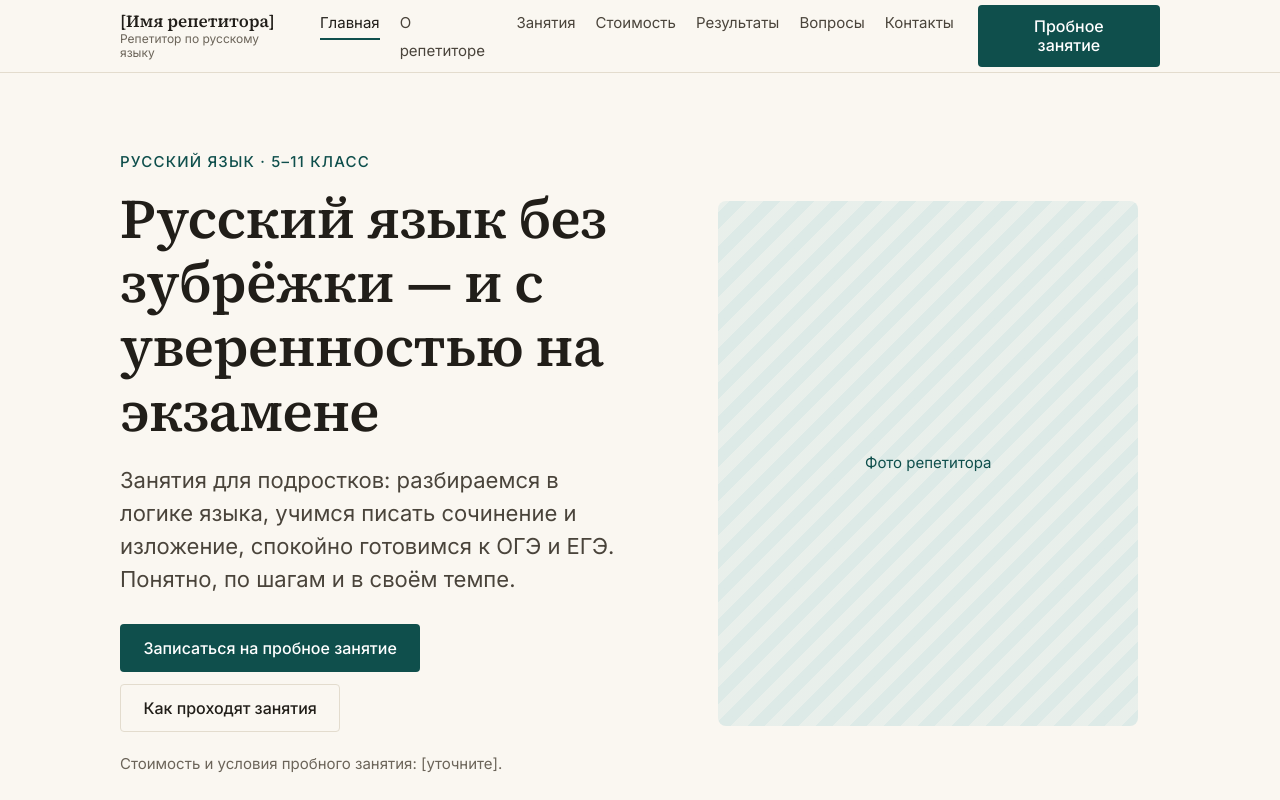
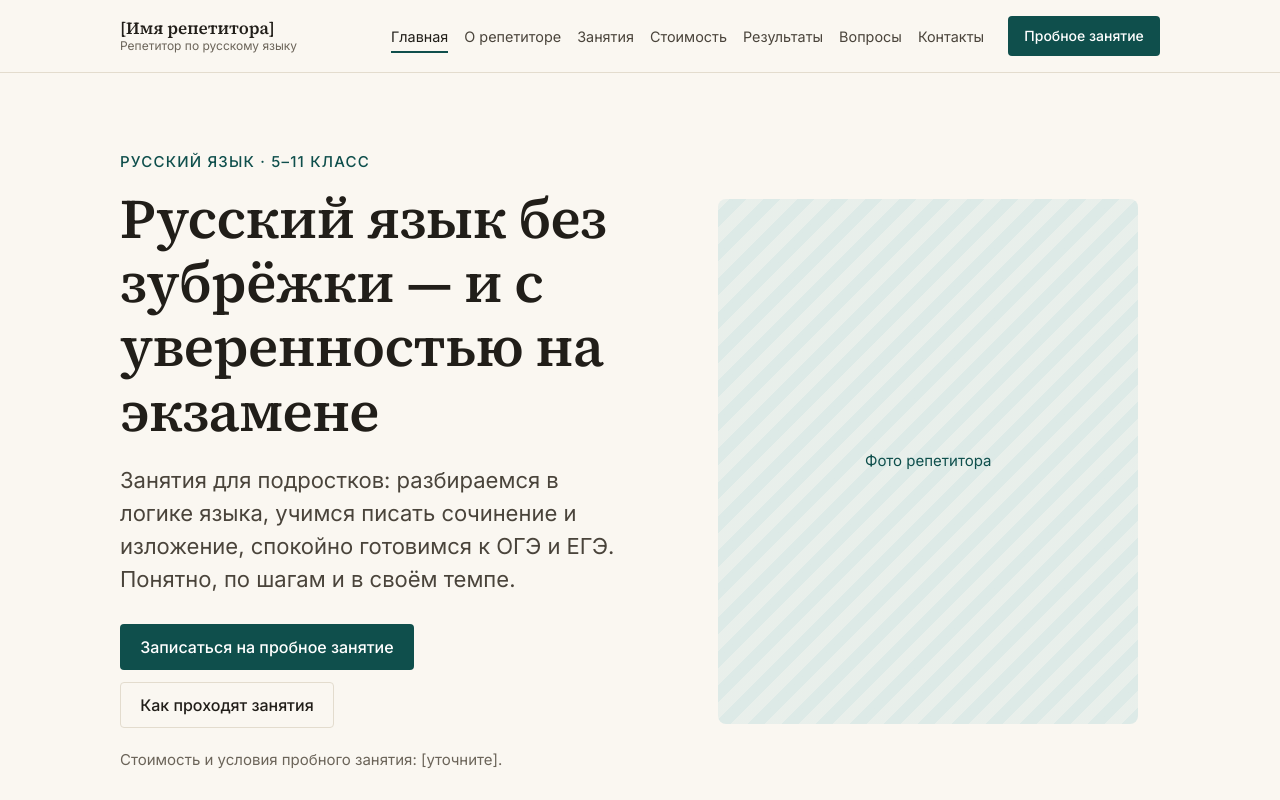
Before and after one commit to coderrrcoffee/site, a React (Vite) app: page / in a window 1280 px wide. Shown: the top 800 px of the page. Built offline with nearby package versions, Linux system fonts and the light colour scheme.

Commit message:
Шапка: убрать перенос строк в навигации; кнопки компактнее

```diff
--- a/src/components/layout/Header.css
+++ b/src/components/layout/Header.css
@@ -29,11 +29,13 @@
   font-family: var(--font-heading);
   font-size: 1.0625rem;
   font-weight: 600;
+  white-space: nowrap;
 }
 
 .site-header__role {
   font-size: 0.75rem;
   color: var(--muted);
+  white-space: nowrap;
 }
 
 .site-header__nav {
@@ -48,6 +50,9 @@
 
 .site-header__actions .btn {
   display: none;
+  min-height: 40px;
+  padding: 0.3rem 0.95rem;
+  font-size: 0.875rem;
 }
 
 @media (min-width: 720px) {
@@ -108,7 +113,7 @@
   transform: rotate(-45deg);
 }
 
-@media (min-width: 1000px) {
+@media (min-width: 1120px) {
   .site-header__nav {
     display: block;
   }
@@ -127,7 +132,7 @@
 
 .nav__list {
   display: flex;
-  gap: 1.25rem;
+  gap: 1rem;
   margin: 0;
   padding: 0;
   list-style: none;
@@ -135,8 +140,9 @@
 
 .nav__link {
   color: var(--ink-soft);
-  font-size: 0.9375rem;
+  font-size: 0.9rem;
   line-height: 1.4;
+  white-space: nowrap;
   padding-block: 0.35rem;
   border-bottom: 2px solid transparent;
 }
@@ -164,7 +170,7 @@
   display: block;
 }
 
-@media (min-width: 1000px) {
+@media (min-width: 1120px) {
   .mobile-menu {
     display: none;
   }
--- a/src/styles/base.css
+++ b/src/styles/base.css
@@ -214,8 +214,8 @@
   justify-content: center;
   gap: 0.5rem;
   max-width: 100%;
-  min-height: 48px;
-  padding: 0.65rem 1.4rem;
+  min-height: 46px;
+  padding: 0.55rem 1.2rem;
   border: 1px solid transparent;
   border-radius: var(--radius);
   font-family: var(--font-body);
```
